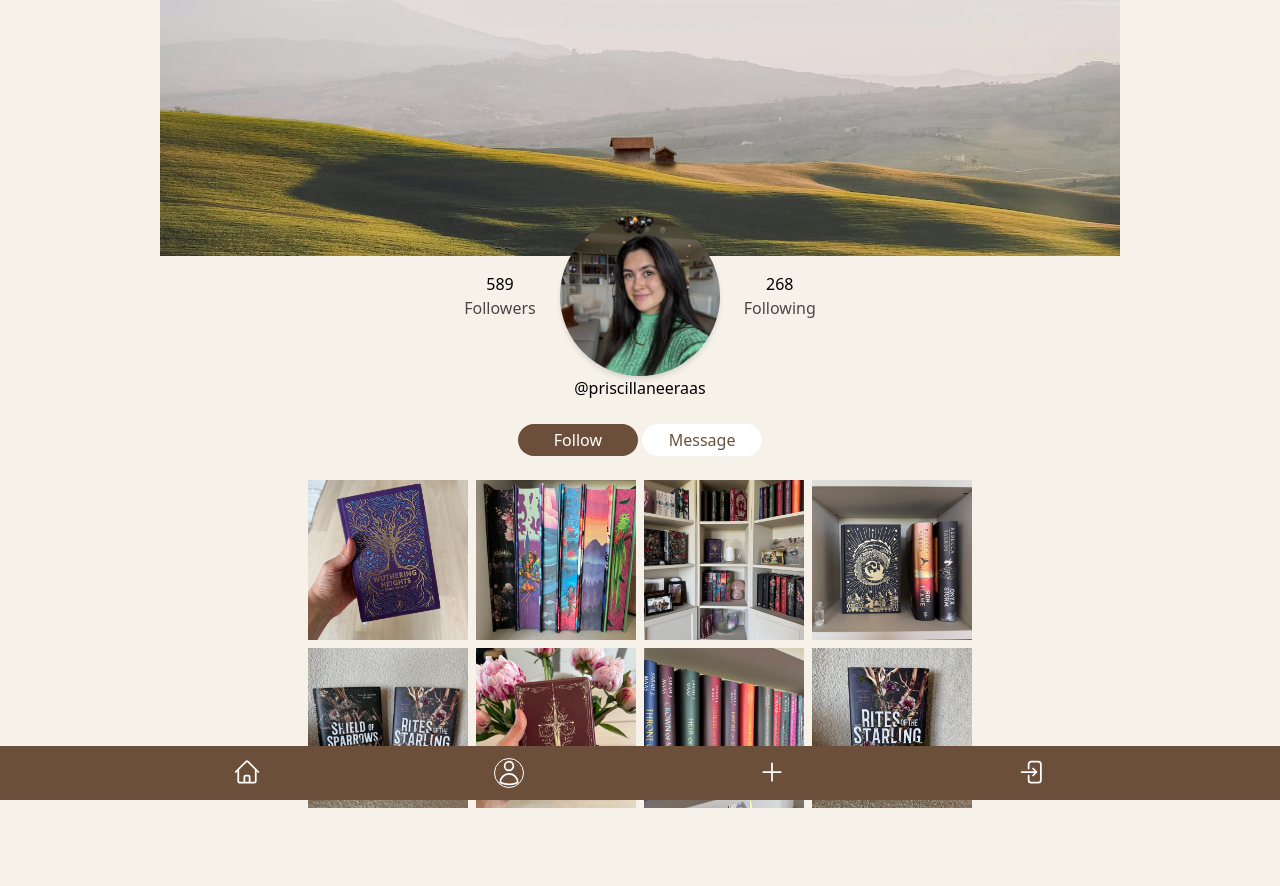
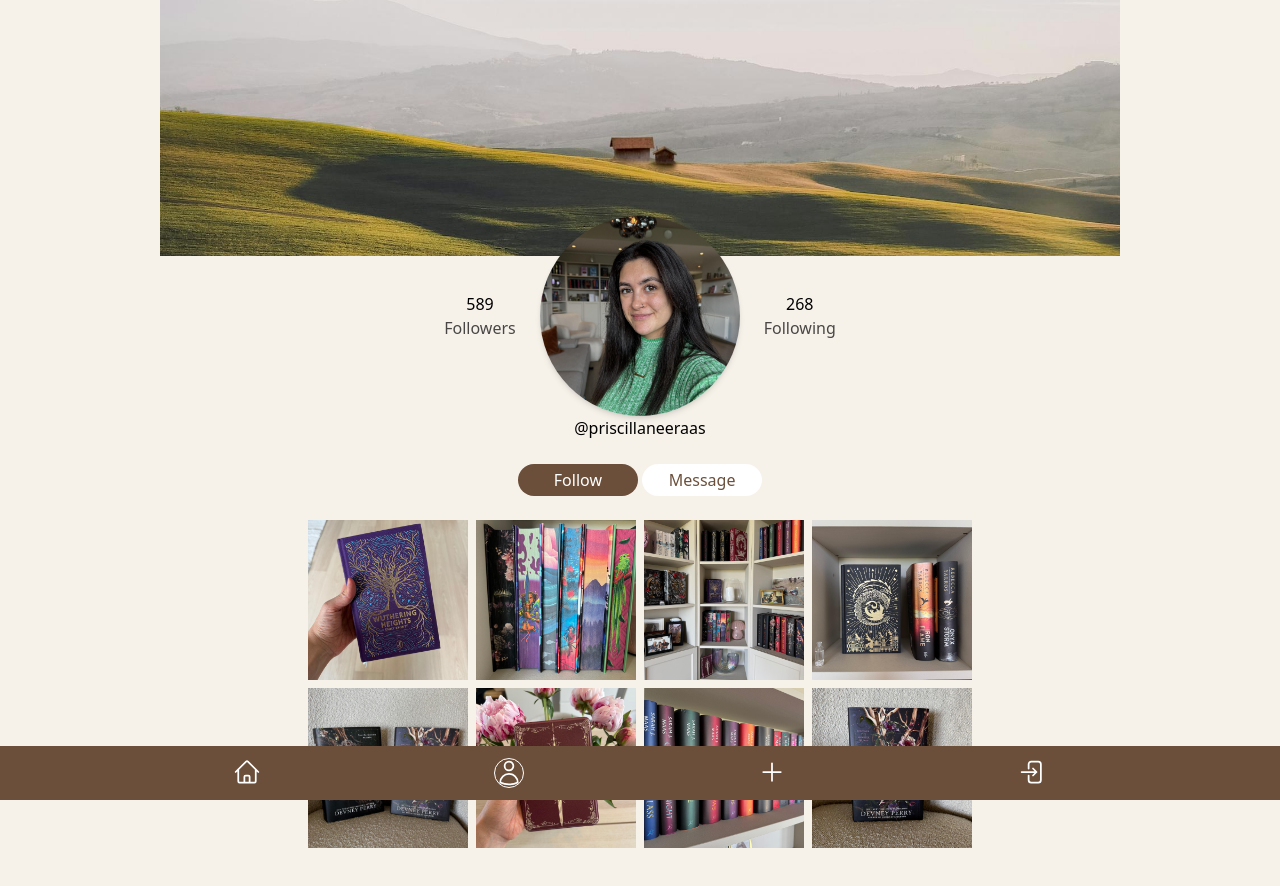
Before and after one commit to priscilla-cassandra/TheNook_CSS_frameworks, a website: page profile/index.html in a window 1280 px wide. Before the commit the page ends 856 px from the top, so only its background shows below. Drawn offline with Linux system fonts and the light colour scheme.

Commit message:
changed size of profile pic on md screens

```diff
--- a/profile/index.html
+++ b/profile/index.html
@@ -24,7 +24,7 @@
           <img
             src="/images/priscilla_img_compressed.jpg"
             alt="Profile image of user priscillaneeraas"
-            class="h-40 w-40 rounded-full object-cover shadow-md"
+            class="h-40 w-40 rounded-full object-cover shadow-md md:h-50 md:w-50"
           />
         </div>
         <div class="flex flex-col justify-center">
```
